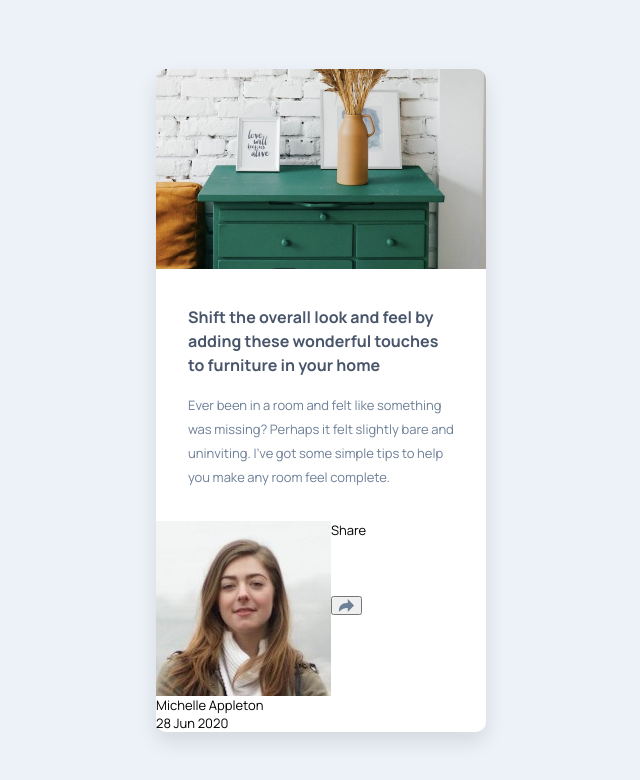
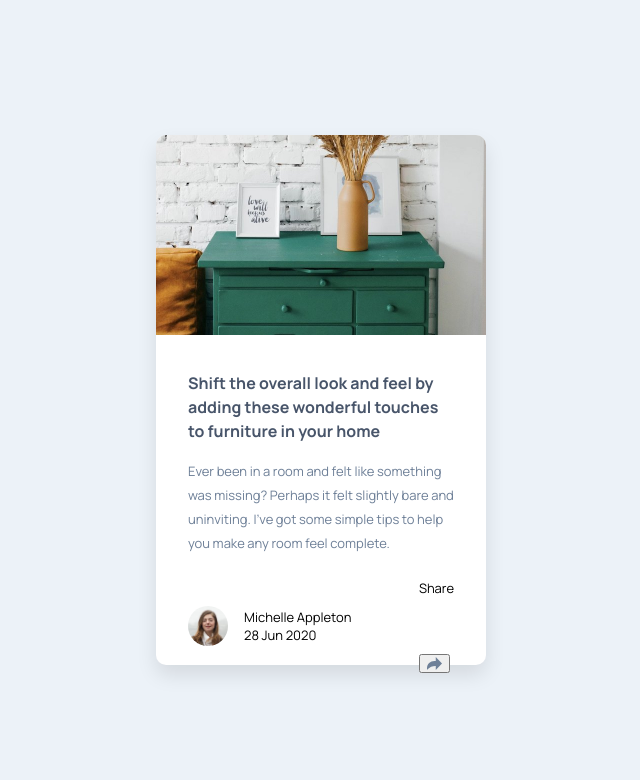
Before and after one commit to NeoSkosana/article-preview-component-master, a plain HTML site: page index.html in a window 1280 px wide. Shown: the whole page, without its empty margins (319-959 px from the left). Drawn offline with Linux system fonts and the light colour scheme.

Commit message:
Stlyed the .article-footer .author-profile  .author-image elements

```diff
--- a/styles.css
+++ b/styles.css
@@ -78,4 +78,24 @@ body {
 
 .article-footer {
     display: flex;
+    justify-content: space-between;
+    align-items: center;
+    padding: 20px 32px;
+    height: 78px;
+    position: relative;
+    transition: background-color 0.3s ease;
+    border-radius: 0 0 10px 10px;
 }
+
+.author-profile {
+    display: flex;
+    align-items: center;
+    gap: 16px;
+    transition: opacity 0.3s ease, visibility 0.3s ease;
+}
+
+.author-image {
+    height: 40px;
+    width: 40px;
+    border-radius: 50%;
+}
```
Also changed, not shown: index.html (+1 -0 lines), 1 other file.
